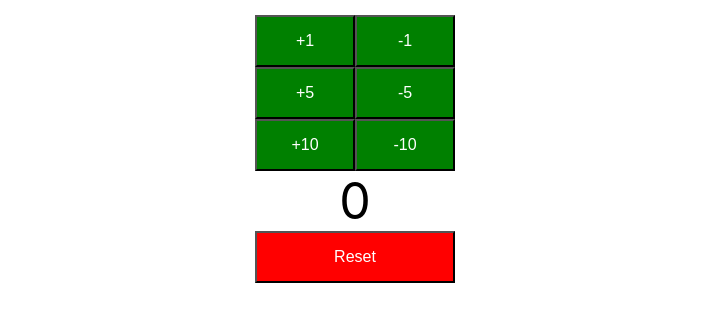
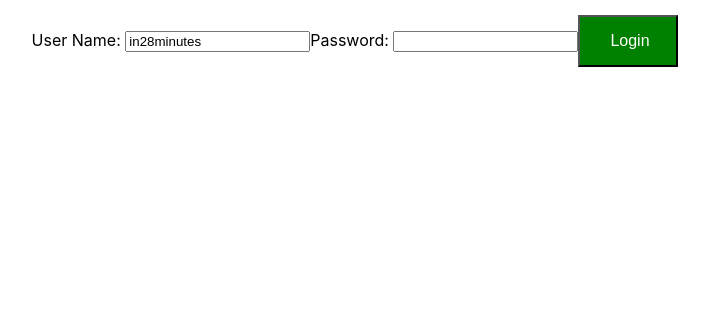
Before and after one commit to yadnyesh/todo-app, a React (Create React App) app: page / in a window 1280 px wide. Shown: the top 322 px of the page, without its empty margins (285-994 px from the left). Built offline with nearby package versions, Linux system fonts and the light colour scheme.

Commit message:
31 - Login form, field binding working

```diff
--- a/src/App.js
+++ b/src/App.js
@@ -3,12 +3,14 @@
 import './App.css';
 import FirstComponent from './components/learning-examples/FirstComponent'
 import Counter from './components/counter/Counter'
+import TodoApp from './components/todo/TodoApp'
 
 class App extends Component {
   render() {
     return (
       <div className="App">
-        <Counter />
+        {/* <Counter /> */}
+        <TodoApp />
       </div>
     );
   }
--- /dev/null
+++ b/src/components/todo/TodoApp.jsx
@@ -0,0 +1,50 @@
+import React, {Component} from 'react'
+
+class TodoApp extends Component {
+    render() {
+        return (
+            <div className="secondComponent">
+              <LoginComponent />
+            </div>
+          );
+    }
+}
+
+
+class LoginComponent extends Component {
+    constructor(props) {
+        super(props)
+        this.state = {
+            username: "in28minutes",
+            password: ""
+        }
+        this.handleUsernameChange = this.handleUsernameChange.bind(this)
+        this.handlePasswordChange = this.handlePasswordChange.bind(this)
+    }
+
+    handleUsernameChange(event) {
+        console.log(event.target.value);
+        this.setState({
+            [event.target.name]:event.target.value
+        })
+    }
+
+    handlePasswordChange(event) {
+        console.log(event.target.value);
+        this.setState({
+            [event.target.name]:event.target.value
+        })
+    }
+
+    render() {
+        return (
+            <div>
+                User Name: <input type = "text" name="username" value={this.state.username} onChange={this.handleUsernameChange}/>
+                Password: <input type = "password" name="password" value={this.state.password} onChange={this.handlePasswordChange}/>
+                <button>Login</button>
+            </div>
+        );
+    }
+}
+
+export default TodoApp
```
